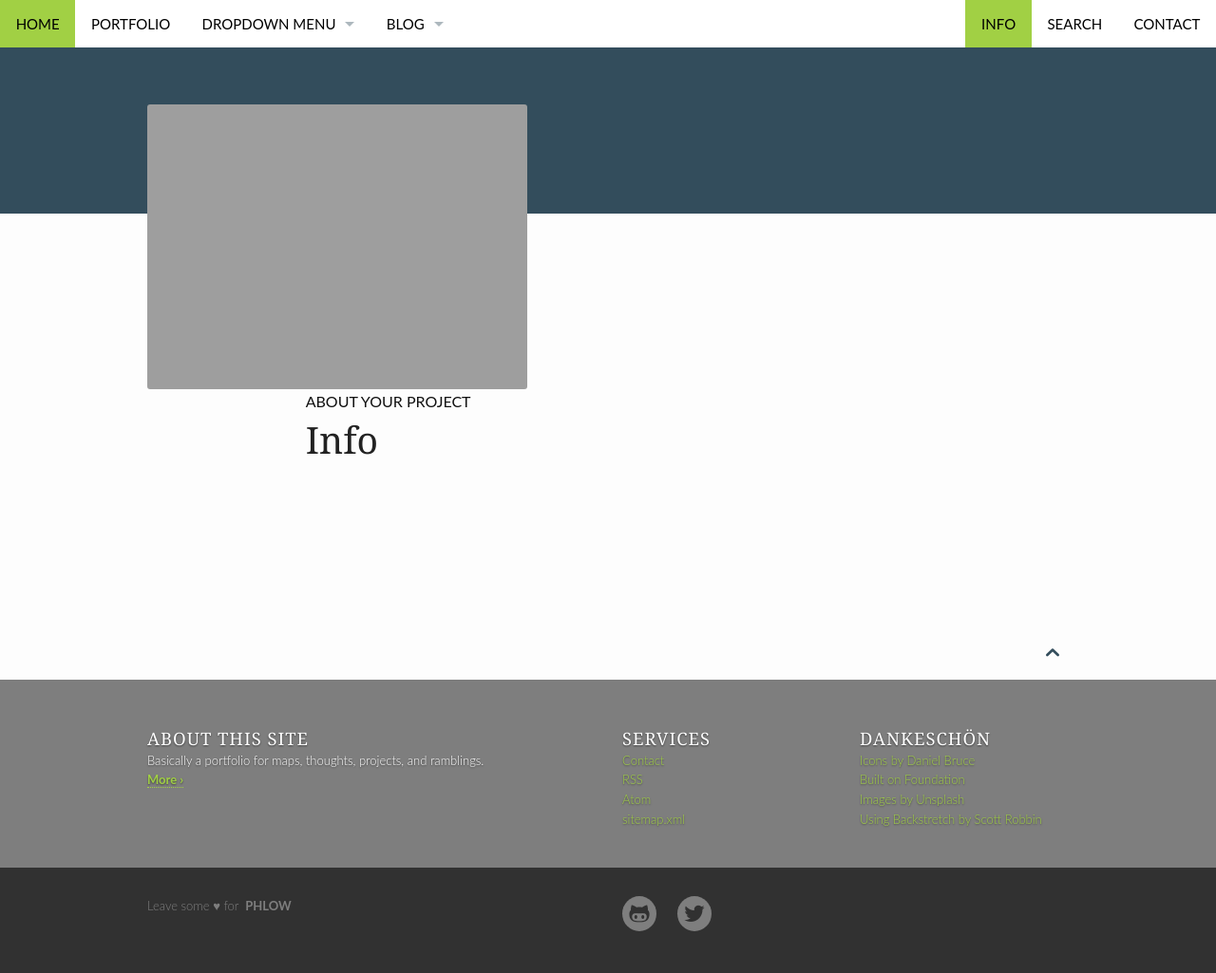
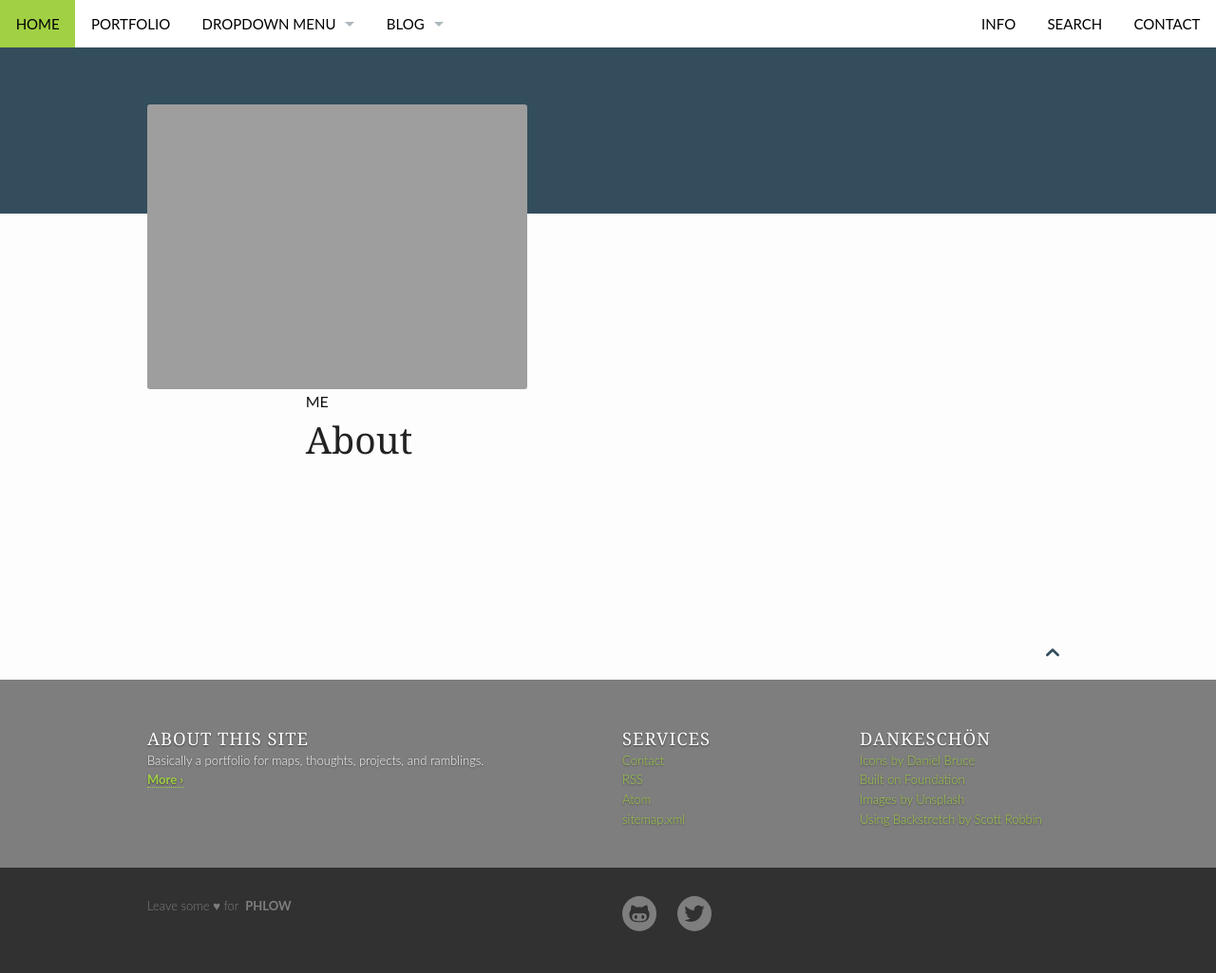
Before and after one commit to wontgruber/wontgruber.github.io, a Jekyll site: the page built from pages/info.md, in a window 1280 px wide. Shown: the whole page at 95% size. Built offline with Jekyll 4.4.1, drawn with Linux system fonts in a browser that asks for light colours.

Commit message:
Change 'info' to 'about'

```diff
--- a/pages/info.md
+++ b/pages/info.md
@@ -1,7 +1,7 @@
 ---
 layout: page
-title: "Info"
-subheadline: "About Your Project"
+title: "About"
+subheadline: "Me"
 teaser: ""
-permalink: /info/
+permalink: /about/
 ---
```
